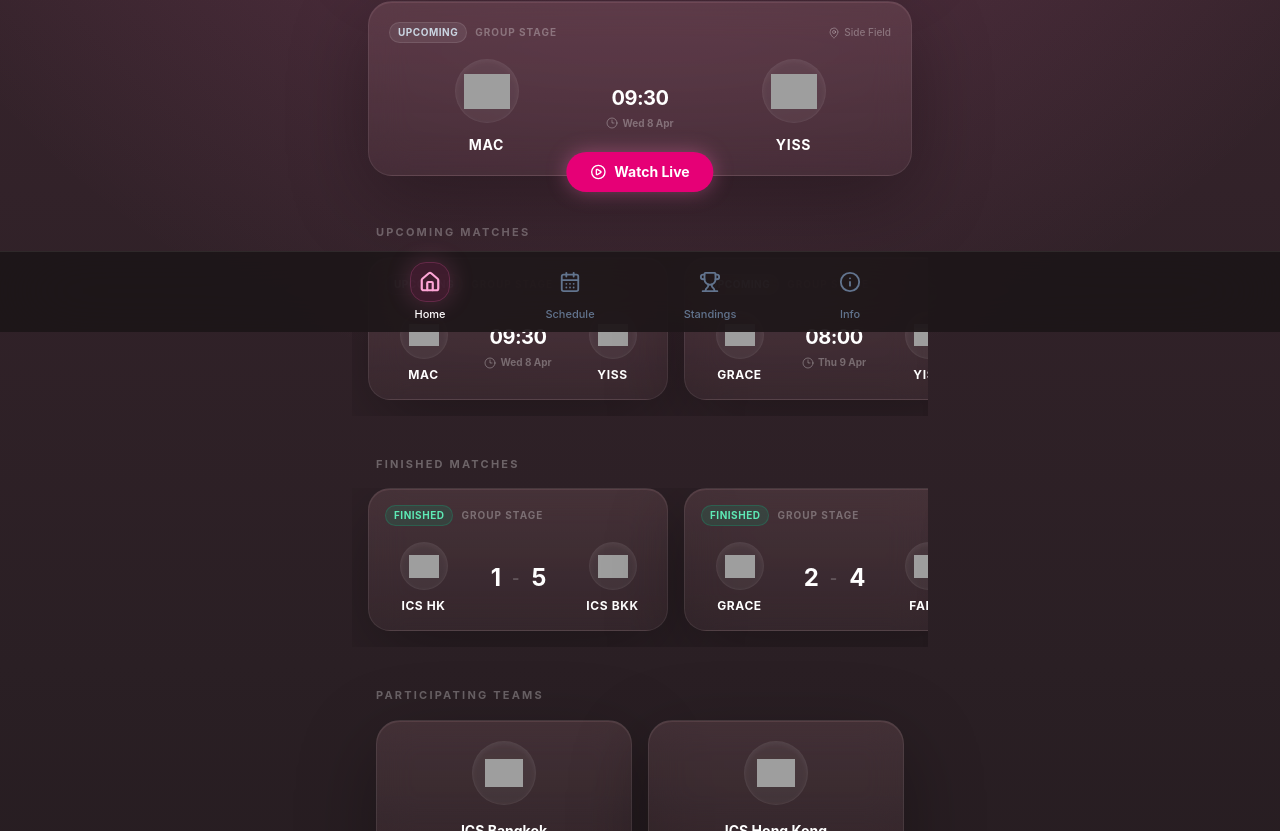
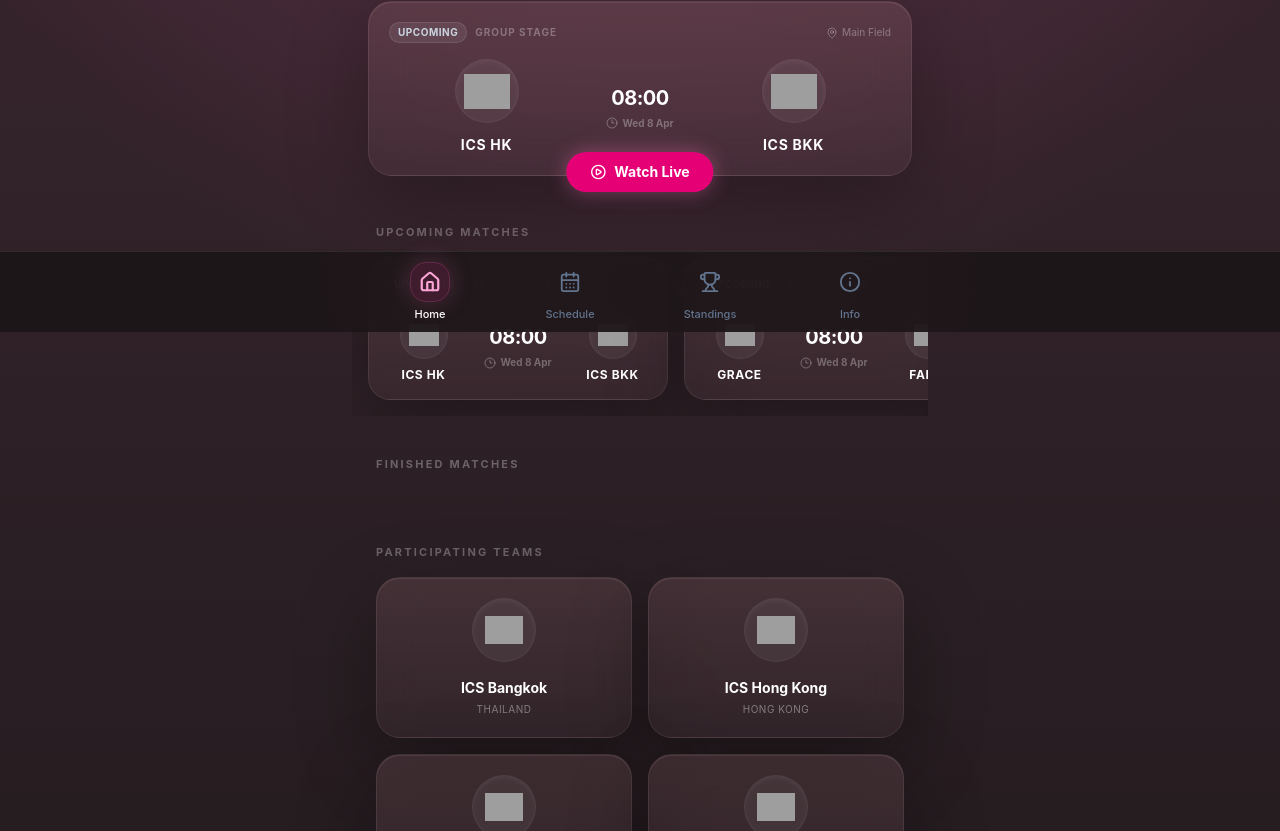
Before and after one commit to varo-wah/ACSC-Girls-Soccer-Project, a React (Vite) app: page / in a window 1280 px wide. Shown: the part 468-1299 px from the top of the page. Built offline with nearby package versions, Linux system fonts and the light colour scheme; grey boxes are pictures that could not be loaded.

Commit message:
fix: Update match statuses and remove scores
Resets the status of several placeholder matches from 'Finished' to 'Upcoming' and removes associated score data. This ensures the initial data accurately reflects pending games rather than completed ones.

```diff
--- a/src/data.ts
+++ b/src/data.ts
@@ -244,11 +244,9 @@ export const MATCHES: ScheduleItem[] = [
     time: '08:00',
     groupDate: 'Morning Matches',
     stage: 'Day 2',
-    status: 'Finished',
+    status: 'Upcoming',
     venue: 'Main Field',
     competitionLabel: 'Group Stage',
-    homeScore: 1,
-    awayScore: 5,
   },
   {
     id: 'm2',
@@ -260,11 +258,9 @@ export const MATCHES: ScheduleItem[] = [
     time: '08:00',
     groupDate: 'Morning Matches',
     stage: 'Day 2',
-    status: 'Finished',
+    status: 'Upcoming',
     venue: 'Side Field',
     competitionLabel: 'Group Stage',
-    homeScore: 2,
-    awayScore: 4,
   },
   {
     id: 'm3',
@@ -276,11 +272,9 @@ export const MATCHES: ScheduleItem[] = [
     time: '09:30',
     groupDate: 'Morning Matches',
     stage: 'Day 2',
-    status: 'Finished',
+    status: 'Upcoming',
     venue: 'Main Field',
     competitionLabel: 'Group Stage',
-    homeScore: 1,
-    awayScore: 2,
   },
   {
     id: 'm4',
```
